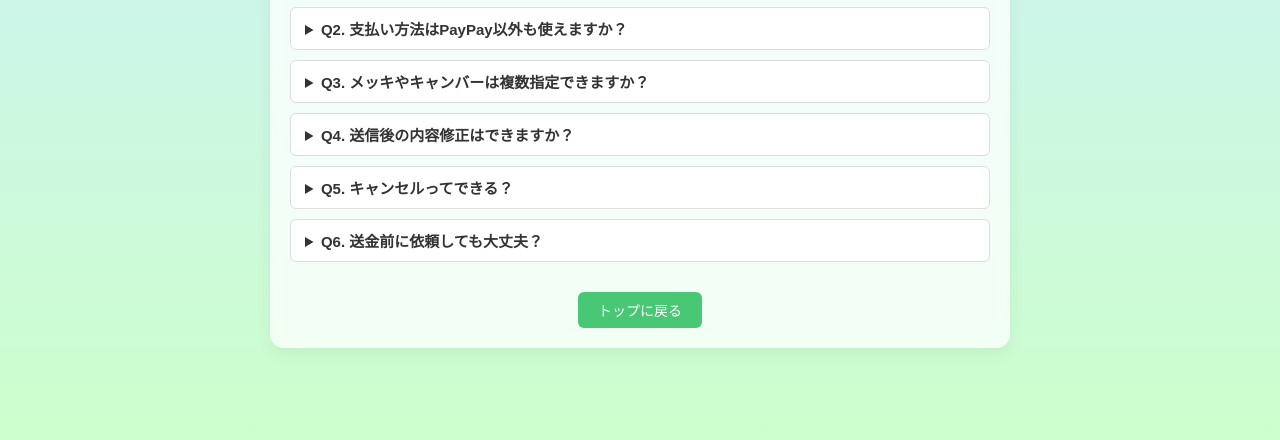
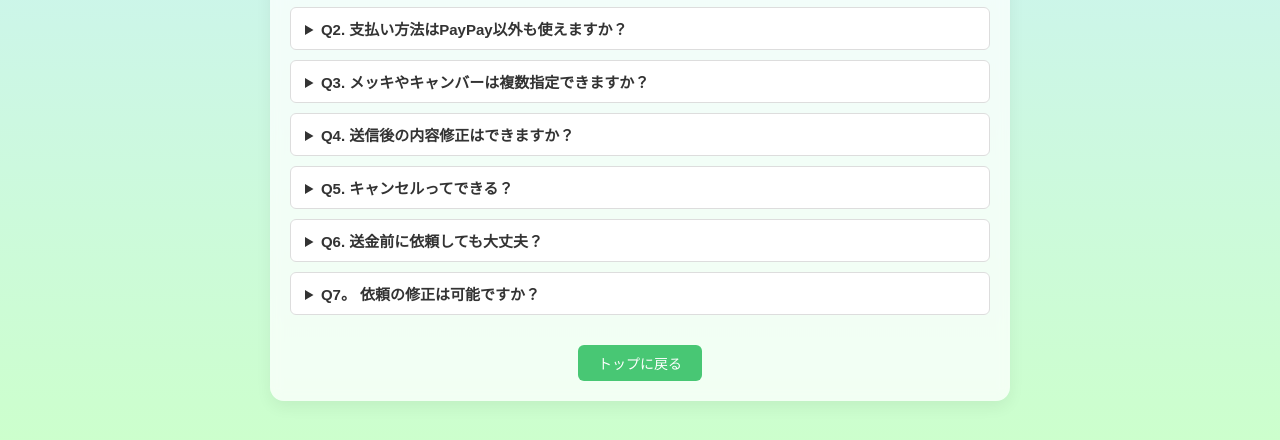
Before and after one commit to cpm-subsub/faq, a plain HTML site: page index.html in a window 1280 px wide. Shown: the part 350-790 px from the top of the page. Drawn offline with Linux system fonts and the light colour scheme.

Commit message:
Update index.html

```diff
--- a/index.html
+++ b/index.html
@@ -45,6 +45,11 @@
     <summary>Q6. 送金前に依頼しても大丈夫？</summary>
     <p>A. NGです。どうしても...という場合はサポートよりオプチャにてご相談ください</p>
   </details>
+
+        <details>
+    <summary>Q7。 依頼の修正は可能ですか？</summary>
+    <p>A. NGです。もう一度購入をお願いします。<BR>なお、明らかに運営側のミスの場合はサポートからお問い合わせいただければ対応いたします。</p>
+  </details>
             <button onclick="location.href='index.html'" class="more-faq">トップに戻る</button>
         </div>
     </main>
```
